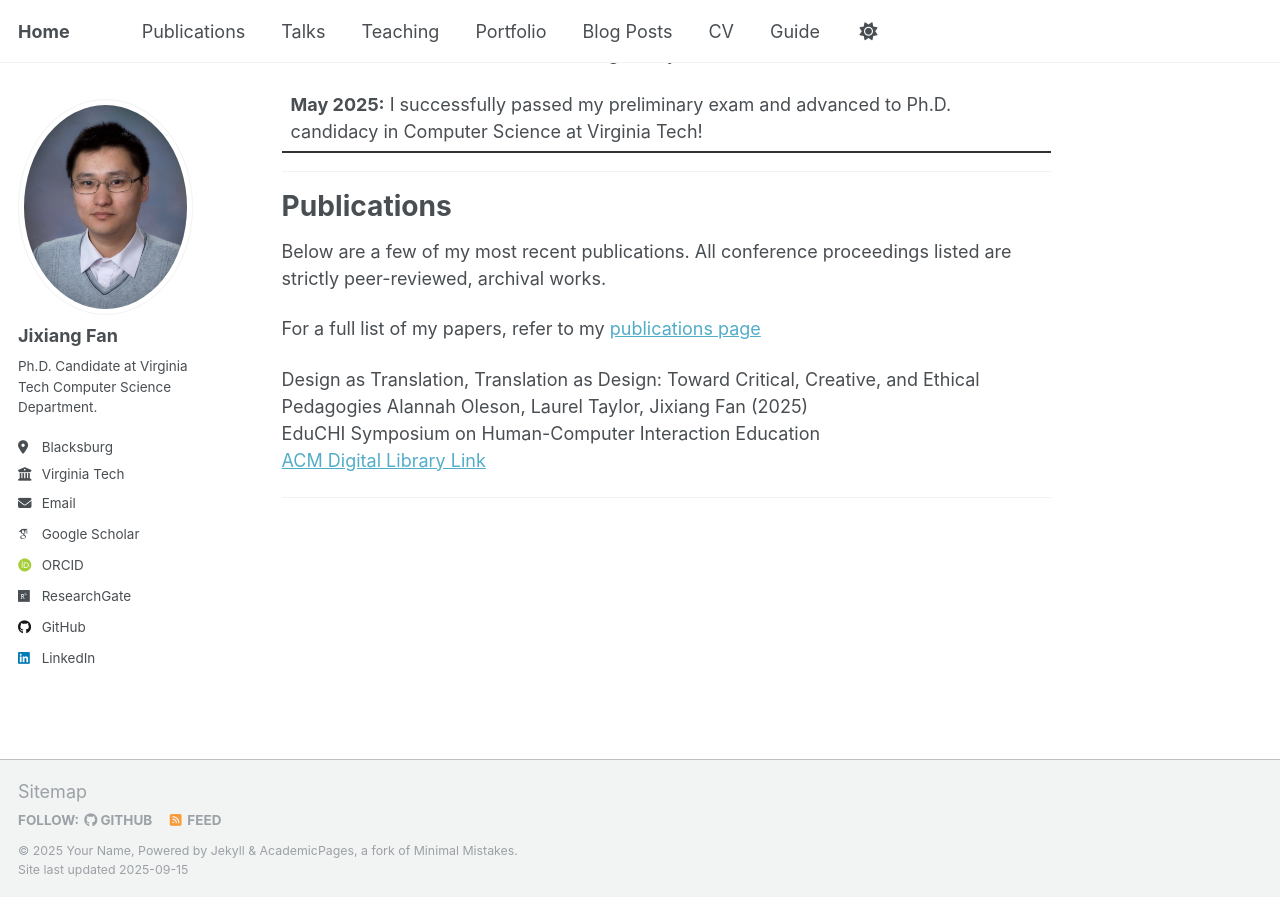
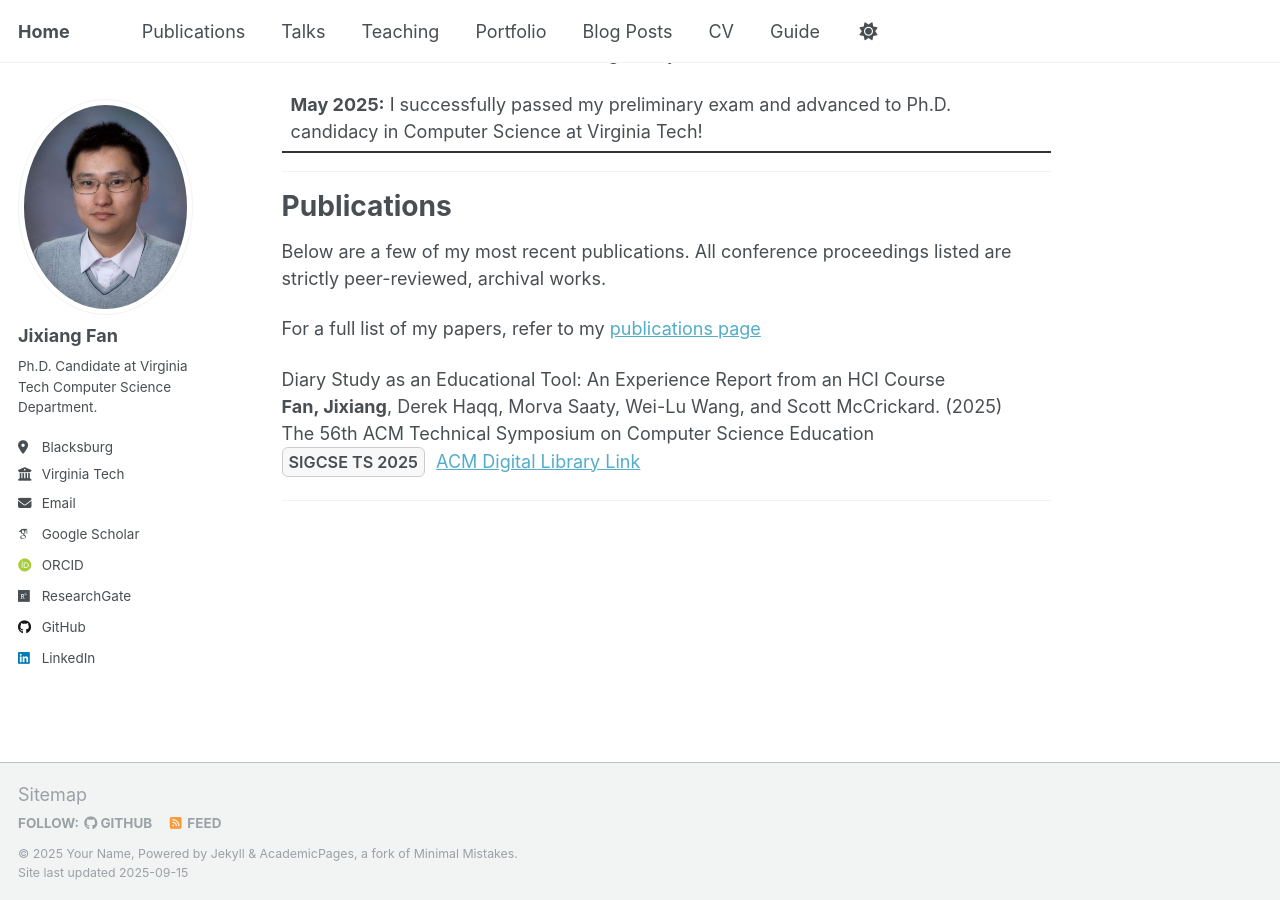
Before and after one commit to JixiangFan/web, a Jekyll site: the page built from _pages/about.md, in a window 1280 px wide and 900 px high, scrolled down 1119 px. Built offline with Jekyll 4.4.1, drawn with Linux system fonts in a browser that asks for light colours; some web fonts are replaced.

Commit message:
Update about.md

```diff
--- a/_pages/about.md
+++ b/_pages/about.md
@@ -46,9 +46,17 @@ Below are a few of my most recent publications. All conference proceedings liste
 
 For a full list of my papers, refer to my [publications page](/publications/)
 
-Design as Translation, Translation as Design: Toward Critical, Creative, and Ethical Pedagogies
-Alannah Oleson, Laurel Taylor, Jixiang Fan (2025)
-EduCHI Symposium on Human-Computer Interaction Education
-[ACM Digital Library Link](https://dl.acm.org/doi/10.1145/XXXXX)
+Diary Study as an Educational Tool: An Experience Report from an HCI Course
+**Fan, Jixiang**, Derek Haqq, Morva Saaty, Wei-Lu Wang, and Scott McCrickard. (2025)
+The 56th ACM Technical Symposium on Computer Science Education
+<span style="display:inline-block; padding:2px 6px; font-size:90%;
+             font-weight:600; border:1px solid #ccc; border-radius:6px;
+             background:#f8f8f8; margin-right:6px;">
+  SIGCSE TS 2025
+</span>
+<a href="https://dl.acm.org/doi/10.1145/3641554.3701845">ACM Digital Library Link</a>
+
+
+
 
 ---
```
